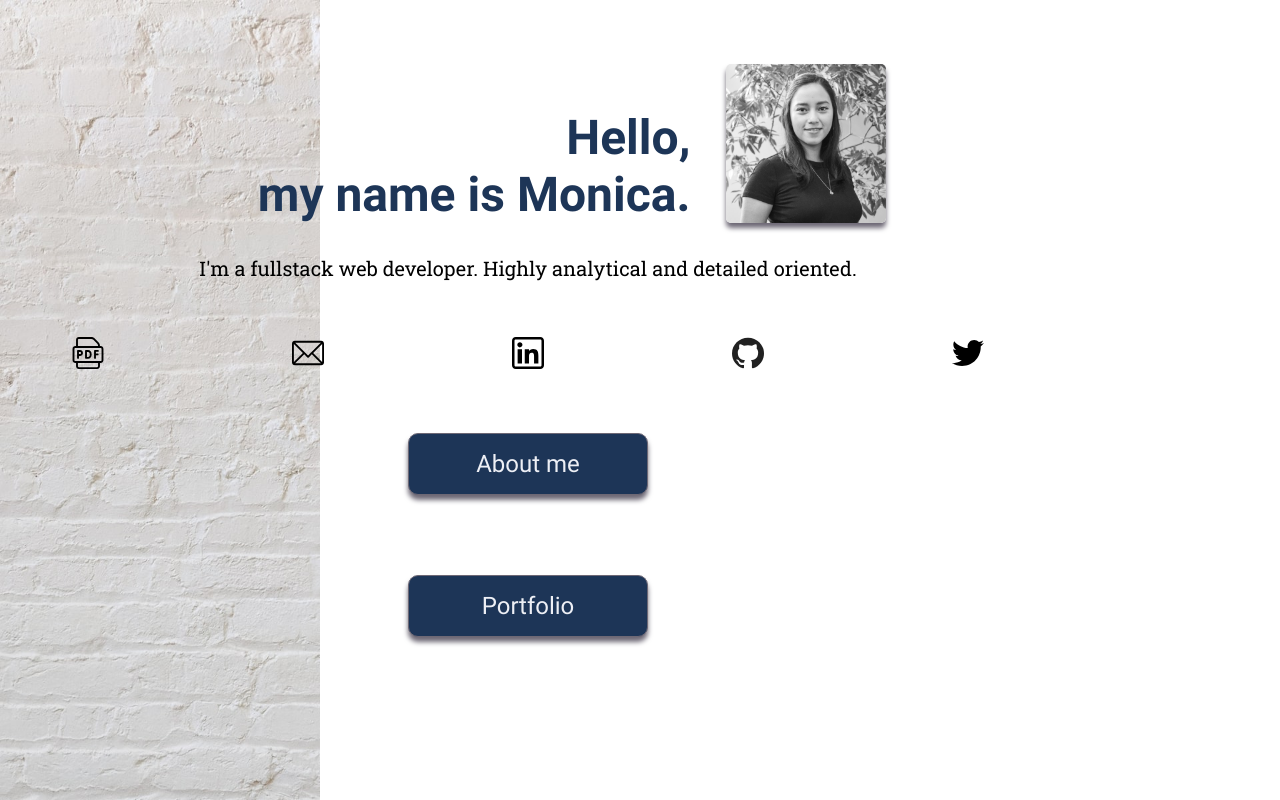
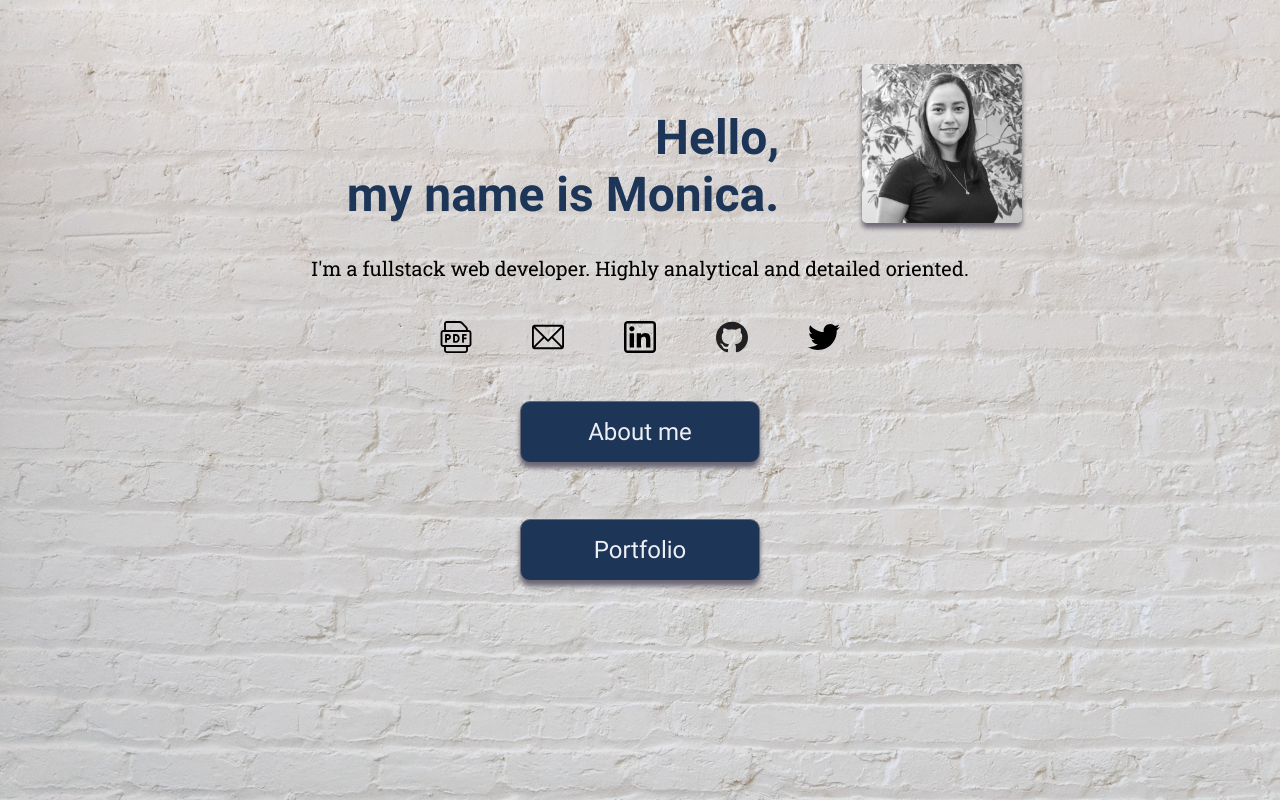
Before and after one commit to monica-zarate/profile, a React (Create React App) app: page / in a window 1280 px wide. Shown: the top 800 px of the page. Built offline with nearby package versions, Linux system fonts and the light colour scheme.

Commit message:
Fixed styles for all three devices.

```diff
--- a/src/components/styles/main.css
+++ b/src/components/styles/main.css
@@ -23,13 +23,21 @@ body {
   background-attachment: fixed;
   background-size: cover;
   padding: 2rem 1rem;
-  height: 5000px;
-  width: 20rem;
+  min-height: 1000px;
+  min-width: 20rem;
+  overflow: hidden;
 }
 
 @media (min-width: 768px) {
   .App {
     padding: 3rem;
+    min-width: 768px;
+  }
+}
+
+@media (min-width: 1440px) {
+  .App {
+    min-width: 1440px;
   }
 }
 
@@ -54,10 +62,16 @@ body {
           align-items: center;
 }
 
+.about {
+  min-width: 18rem;
+  max-width: 28rem;
+  margin: 0 auto;
+}
+
 @media (min-width: 768px) {
   .about {
-    width: 60rem;
-    margin: 0 auto;
+    min-width: 42rem;
+    max-width: 60rem;
     -webkit-box-pack: start;
         -ms-flex-pack: start;
             justify-content: flex-start;
@@ -73,8 +87,9 @@ body {
   -webkit-box-align: end;
       -ms-flex-align: end;
           align-items: flex-end;
-  -ms-flex-pack: distribute;
-      justify-content: space-around;
+  -webkit-box-pack: space-evenly;
+      -ms-flex-pack: space-evenly;
+          justify-content: space-evenly;
 }
 
 @media (min-width: 768px) {
@@ -87,9 +102,6 @@ body {
     -webkit-box-align: end;
         -ms-flex-align: end;
             align-items: flex-end;
-    -webkit-box-pack: center;
-        -ms-flex-pack: center;
-            justify-content: center;
     padding: 1rem;
   }
 }
@@ -107,13 +119,13 @@ body {
 
 .about__title {
   font-family: "Roboto Bold";
+  text-align: right;
   color: #1d3557;
-  font-size: 2.5rem;
+  font-size: 2rem;
 }
 
 @media (min-width: 768px) {
   .about__title {
-    text-align: right;
     font-size: 3rem;
   }
 }
@@ -158,14 +170,15 @@ body {
 }
 
 .about__details-wrapper {
-  width: 20rem;
+  width: 18rem;
   padding: 1.5rem;
+  margin: 0 auto 1.5rem auto;
 }
 
 @media (min-width: 768px) {
   .about__details-wrapper {
-    width: 60rem;
-    margin: 0 auto 1.5rem auto;
+    width: 100%;
+    margin: 0 auto;
     padding: 1.5rem;
   }
 }
@@ -204,6 +217,7 @@ body {
   -webkit-box-direction: normal;
       -ms-flex-direction: column;
           flex-direction: column;
+  width: 100%;
 }
 
 @media (min-width: 768px) {
@@ -215,7 +229,7 @@ body {
   }
 }
 
-.about__details, .about__content {
+.about__content {
   font-family: "Roboto Slab Regular";
   margin: 0 0 1rem 0;
   font-size: 1.25rem;
@@ -226,8 +240,8 @@ body {
   -webkit-box-shadow: 0 5px 5px 0 #6d6875;
           box-shadow: 0 5px 5px 0 #6d6875;
   border-radius: 10px;
-  width: 17.5rem;
-  height: 23rem;
+  width: 100%;
+  height: 25rem;
   padding: 1.5rem;
   display: -webkit-box;
   display: -ms-flexbox;
@@ -242,7 +256,8 @@ body {
   -webkit-box-align: center;
       -ms-flex-align: center;
           align-items: center;
-  margin: 0 0 1.5rem 0;
+  margin: 0 0 2rem 0;
+  font-size: 1.25rem;
 }
 
 @media (min-width: 768px) {
@@ -250,16 +265,30 @@ body {
     -webkit-box-pack: initial;
         -ms-flex-pack: initial;
             justify-content: initial;
+    width: calc(100% / 3-1.5rem);
+    height: 20rem;
+    margin: 0 1rem 1.5rem 1rem;
+  }
+}
+
+@media (min-width: 1440px) {
+  .about__details {
+    font-size: 1.5rem;
   }
 }
 
 .about__card-title {
   font-family: "Roboto Slab Medium";
   font-size: 2rem;
-  width: 12rem;
-  margin: 0 auto 1.5rem auto;
+  margin: 0 auto 1rem auto;
   text-align: center;
   color: #1d3557;
+}
+
+@media (min-width: 768px) {
+  .about__card-title {
+    font-size: 1.5rem;
+  }
 }
 
 .about__card-list {
@@ -269,8 +298,14 @@ body {
 
 .about__card-content {
   width: 100%;
-  margin: 0 0 1rem 0;
+  margin: 1rem 0 0 0;
   text-align: center;
+}
+
+@media (min-width: 768px) {
+  .about__card-content {
+    font-size: 1rem;
+  }
 }
 
 .about__card-img {
@@ -281,14 +316,9 @@ body {
 
 .contact {
   margin: 0 auto;
-  width: 18rem;
-}
-
-@media (min-width: 768px) {
-  .contact {
-    width: 60rem;
-    height: 7rem;
-  }
+  max-width: 28rem;
+  height: 5rem;
+  width: 100%;
 }
 
 .contact__list {
@@ -302,7 +332,7 @@ body {
   -webkit-box-align: center;
       -ms-flex-align: center;
           align-items: center;
-  height: 7rem;
+  height: 5rem;
   width: 100%;
   margin: 0 auto;
   padding: 1.5rem;
@@ -328,14 +358,15 @@ body {
 }
 
 .projects {
-  width: 18rem;
+  min-width: 18rem;
+  max-width: 28rem;
+  margin: 0 auto;
 }
 
 @media (min-width: 768px) {
   .projects {
-    padding: 1.5rem;
-    width: 60rem;
-    margin: 0 auto;
+    min-width: 42rem;
+    max-width: 60rem;
     -webkit-box-pack: start;
         -ms-flex-pack: start;
             justify-content: flex-start;
@@ -348,28 +379,40 @@ body {
   margin: 0 0 1.5rem 0;
   text-align: center;
   color: #1d3557;
-  font-size: 2rem;
+  font-size: 1.5rem;
+}
+
+@media (min-width: 768px) {
+  .projects__title {
+    font-size: 2rem;
+  }
 }
 
 .projects__subtitle {
   font-family: "Roboto Slab Medium";
   font-size: 2rem;
-  margin: 0 0 3rem 0;
+  margin: 0 0 2rem 0;
   text-align: center;
 }
 
 .projects__wrapper {
   width: 20rem;
-  height: 64rem;
+  height: 66rem;
   -webkit-box-pack: justify;
       -ms-flex-pack: justify;
           justify-content: space-between;
   margin: 0 0 2rem 0;
+  padding: 1.5rem;
 }
 
 @media (min-width: 768px) {
   .projects__wrapper {
-    width: 60rem;
+    min-width: 46rem;
+    -webkit-box-orient: horizontal;
+    -webkit-box-direction: normal;
+        -ms-flex-direction: row;
+            flex-direction: row;
+    height: unset;
   }
 }
 
@@ -409,22 +452,22 @@ body {
   -webkit-box-shadow: 0 5px 5px 0 #6d6875;
           box-shadow: 0 5px 5px 0 #6d6875;
   border-radius: 10px;
-  width: 18rem;
+  width: 15rem;
   height: 32rem;
-  padding: 2.5rem;
+  padding: 1rem;
 }
 
 @media (min-width: 768px) {
   .projects__description {
     width: 20rem;
     height: 28rem;
+    padding: 3rem 2rem;
   }
 }
 
 .projects__more-wrapper {
   list-style: none;
   display: none;
-  height: 88rem;
   -webkit-box-pack: justify;
       -ms-flex-pack: justify;
           justify-content: space-between;
@@ -432,12 +475,22 @@ body {
   margin: 0 0 2rem 0;
 }
 
+@media (min-width: 768px) {
+  .projects__more-wrapper {
+    -webkit-box-orient: horizontal;
+    -webkit-box-direction: normal;
+        -ms-flex-direction: row;
+            flex-direction: row;
+    padding: 1.5rem;
+  }
+}
+
 .projects__more {
   border: 1px solid #6d6875;
   -webkit-box-shadow: 0 5px 5px 0 #6d6875;
           box-shadow: 0 5px 5px 0 #6d6875;
   border-radius: 10px;
-  width: 18rem;
+  width: 100%;
   height: 28rem;
   padding: 1.5rem;
   display: -webkit-box;
@@ -453,15 +506,23 @@ body {
   -webkit-box-align: center;
       -ms-flex-align: center;
           align-items: center;
-  margin: 0;
   font-size: 1.5rem;
+  margin: 1rem 0;
 }
 
 @media (min-width: 768px) {
   .projects__more {
-    -webkit-box-pack: initial;
-        -ms-flex-pack: initial;
-            justify-content: initial;
+    width: calc(100% / 3 - 1.5rem);
+    margin: 0 0.5rem 1.5rem 0.5rem;
+    height: 23rem;
+    font-size: 1rem;
+  }
+}
+
+@media (min-width: 1440px) {
+  .projects__more {
+    height: 30rem;
+    font-size: 1.5rem;
   }
 }
 
@@ -478,7 +539,7 @@ body {
 
 .projects__video {
   display: none;
-  width: 300px;
+  width: 18rem;
   height: 156.5px;
 }
 
--- a/src/components/styles/partials/_about.scss
+++ b/src/components/styles/partials/_about.scss
@@ -2,10 +2,13 @@
 
 .about {
   @extend .flex-center;
+  min-width: 18rem;
+  max-width: 28rem;
+  margin: 0 auto;
 
   @include tablet {
-    width: 60rem;
-    margin: 0 auto;
+    min-width: 42rem;
+    max-width: 60rem;
     justify-content: flex-start;
   }
 
@@ -13,13 +16,12 @@
     display: flex;
     flex-wrap: wrap;
     align-items: flex-end;
-    justify-content: space-around;
+    justify-content: space-evenly;
 
     @include tablet {
       display: flex;
       flex-wrap: wrap;
       align-items: flex-end;
-      justify-content: center;
       padding: 1rem;
     }
   }
@@ -34,12 +36,11 @@
 
   &__title {
     font-family: $bold;
-
+    text-align: right;
     color: $title;
-    font-size: 2.5rem;
+    font-size: 2rem;
 
     @include tablet {
-      text-align: right;
       font-size: 3rem;
     }
   }
@@ -75,12 +76,13 @@
 
   &__details-wrapper {
     @extend .flex-center;
-    width: 20rem;
+    width: 18rem;
     padding: 1.5rem;
+    margin: 0 auto 1.5rem auto;
 
     @include tablet {
-      width: 60rem;
-      margin: 0 auto 1.5rem auto;
+      width: 100%;
+      margin: 0 auto;
       padding: 1.5rem;
     }
   }
@@ -110,15 +112,14 @@
     list-style: none;
     display: none;
     justify-content: space-between;
-    // width: 100%;
     flex-direction: column;
+    width: 100%;
 
     @include tablet {
       flex-direction: row;
     }
   }
 
-  &__details,
   &__content {
     font-family: $slab-regular;
     margin: 0 0 1rem 0;
@@ -129,27 +130,38 @@
     border: 1px solid $secondary-color;
     box-shadow: 0 5px 5px 0 $secondary-color;
     border-radius: 10px;
-    width: 17.5rem;
-    height: 23rem;
+    width: 100%;
+    height: 25rem;
     padding: 1.5rem;
     display: flex;
     flex-direction: column;
     justify-content: center;
     align-items: center;
-    margin: 0 0 1.5rem 0;
+    margin: 0 0 2rem 0;
+    font-size: 1.25rem;
 
     @include tablet {
       justify-content: initial;
+      width: calc(100% / 3-1.5rem);
+      height: 20rem;
+      margin: 0 1rem 1.5rem 1rem;
+    }
+
+    @include desktop {
+      font-size: 1.5rem;
     }
   }
 
   &__card-title {
     font-family: $slab-medium;
     font-size: 2rem;
-    width: 12rem;
-    margin: 0 auto 1.5rem auto;
+    margin: 0 auto 1rem auto;
     text-align: center;
     color: $title;
+
+    @include tablet {
+      font-size: 1.5rem;
+    }
   }
 
   &__card-list {
@@ -159,8 +171,12 @@
 
   &__card-content {
     width: 100%;
-    margin: 0 0 1rem 0;
+    margin: 1rem 0 0 0;
     text-align: center;
+
+    @include tablet {
+      font-size: 1rem;
+    }
   }
 
   &__card-img {
--- a/src/components/styles/partials/_contact.scss
+++ b/src/components/styles/partials/_contact.scss
@@ -2,20 +2,16 @@
 
 .contact {
   margin: 0 auto;
-  // @extend .flex-center;
-  width: 18rem;
-
-  @include tablet {
-    width: 60rem;
-    height: 7rem;
-  }
+  max-width: 28rem;
+  height: 5rem;
+  width: 100%;
 
   &__list {
     list-style: none;
     display: flex;
     justify-content: space-between;
     align-items: center;
-    height: 7rem;
+    height: 5rem;
     width: 100%;
     margin: 0 auto;
     padding: 1.5rem;
--- a/src/components/styles/partials/_global.scss
+++ b/src/components/styles/partials/_global.scss
@@ -24,11 +24,17 @@ body {
   background-attachment: fixed;
   background-size: cover;
   padding: 2rem 1rem;
-  height: 5000px;
-  width: 20rem;
+  min-height: 1000px;
+  min-width: 20rem;
+  overflow: hidden;
 
   @include tablet {
     padding: 3rem;
+    min-width: $tablet-width;
+  }
+
+  @include desktop {
+    min-width: $desktop-width;
   }
 }
 
```
Also changed, not shown: src/components/styles/partials/_projects.scss (+32 -16 lines), 1 other file (tests, documents, lock files or other folders).
